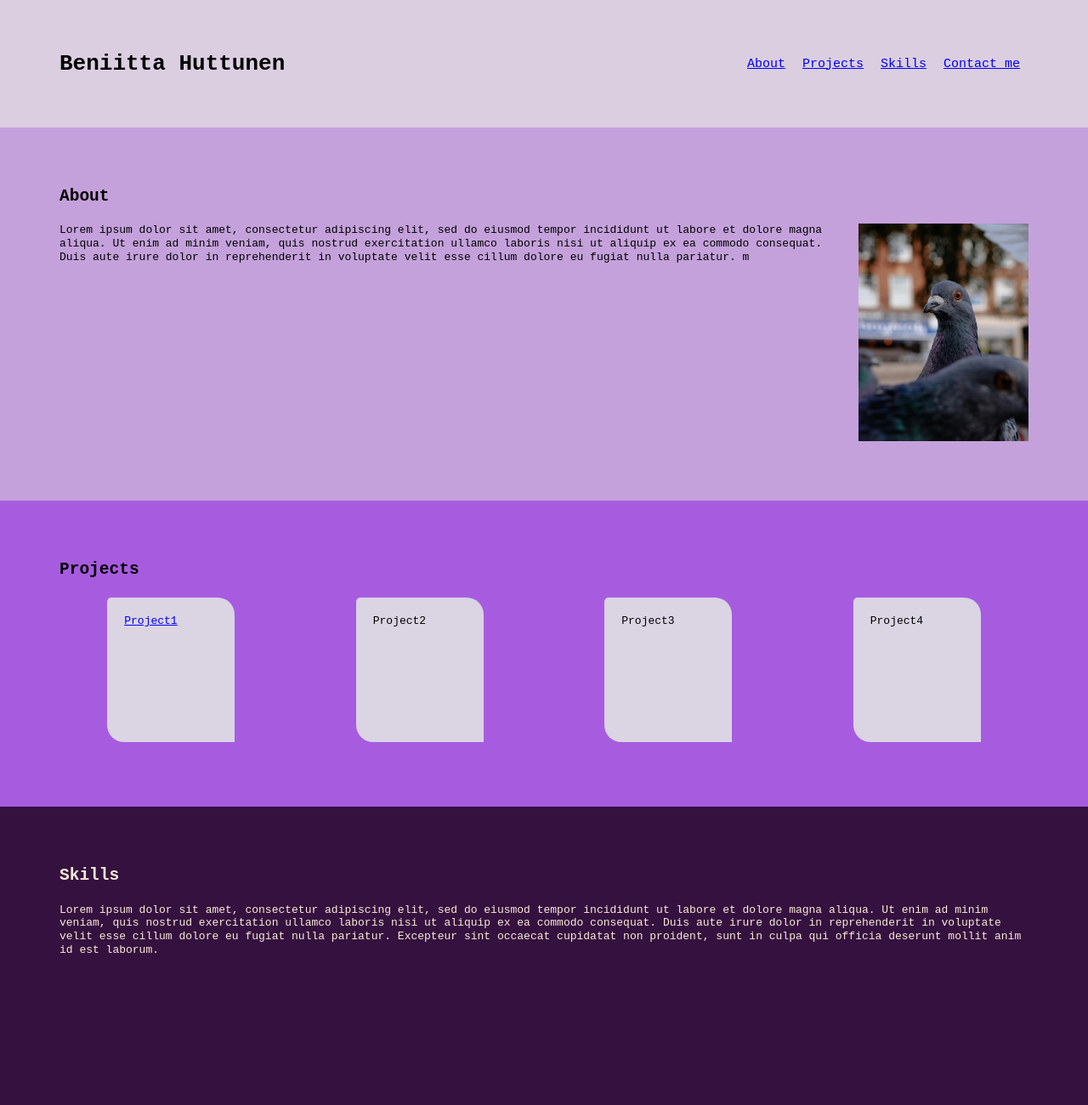
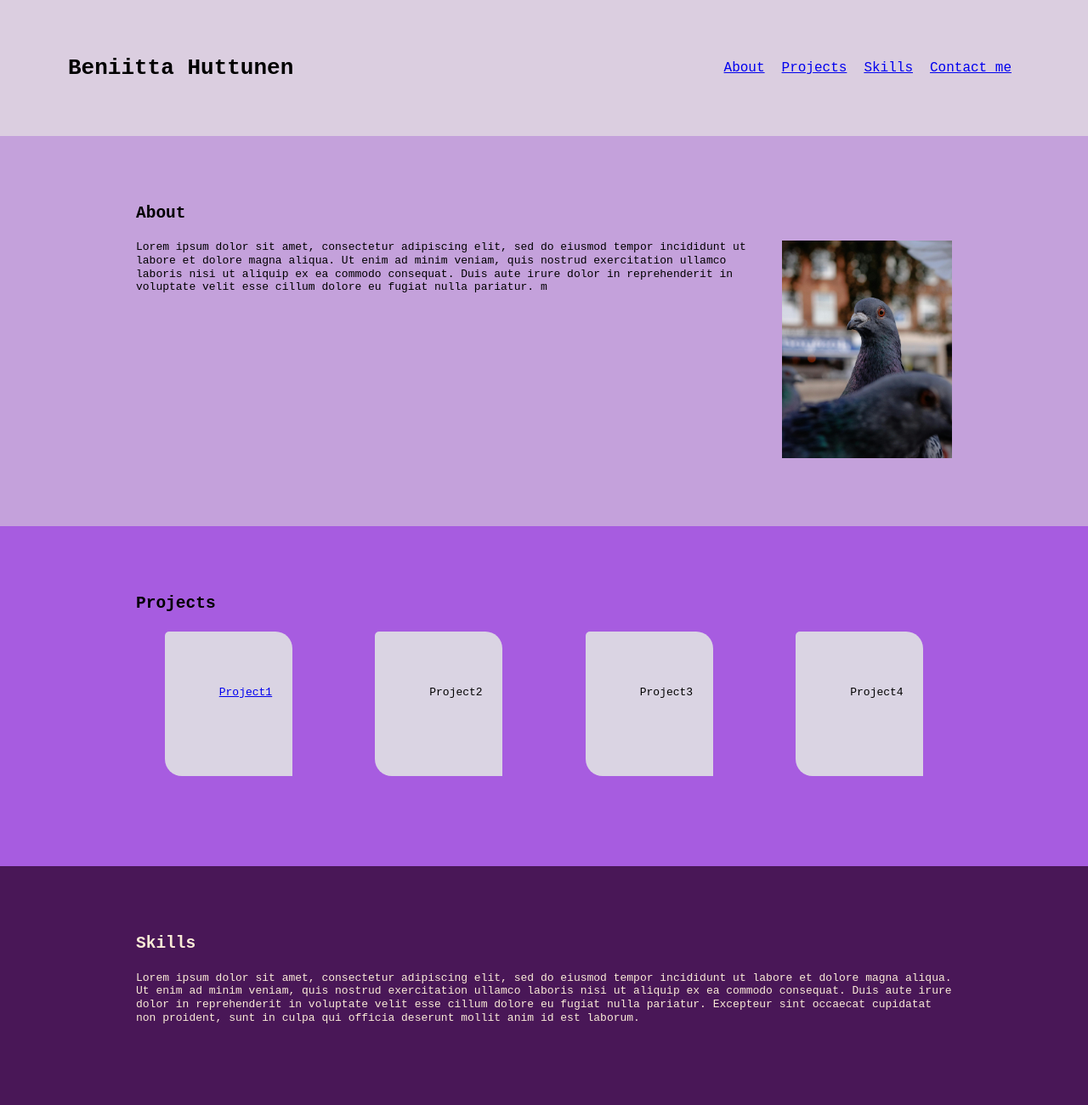
Before and after one commit to HuttunenBe/htmlcss_tasks, a plain HTML site: page 06_week/index.html in a window 1280 px wide. Shown: the top 1300 px of the page at 85% size. Drawn offline with Linux system fonts and the light colour scheme.

Commit message:
add paddings and flexbox to about-section

```diff
--- a/06_week/style.css
+++ b/06_week/style.css
@@ -10,51 +10,42 @@
     font-family: monospace;
   }
 
-  h2 {
+  h2{
       margin: 0 0 20px 0;
   }
 
-  container{
-    max-width: 1200px;
-    padding: 20px;
-  }
 
   header {
     display: flex;
     background-color: rgb(219, 206, 224);
     justify-content: space-between;
     align-items: center;
-    padding: 70px;
+    padding: 5rem;
     height: 150px;
-    display: flex;
     flex-direction: row;
-
-
   }
 
-  nav  ul{
+  nav ul {
     display: flex;
     flex-direction: row;
     list-style: none;
-   color:blueviolet;
-   font-size: 15px;
+    color: blueviolet;
+    font-size: 1rem;
   }
 
-  nav ul li{
+  nav ul li {
     margin: 10px;
   }
 
-
   #about {
     background-color: rgb(196, 161, 219);
-    padding: 70px;
+    padding: 5rem 10rem 5rem 10rem;
     line-height: 1.2;
     display: flex;
     flex-direction: row;
-    justify-content: flex-start;
+    justify-content: space-between;
     align-items: flex-start;
     flex-wrap: wrap;
-
   }
 
   #about h2 {
@@ -69,10 +60,9 @@
     gap: 20px;
   }
 
-#paragraph{
+  #paragraph {
     flex: 1;
     text-align: left;
-
   }
 
   #pigeon {
@@ -84,10 +74,9 @@
 
 
 #projects{
-
   background-color: rgb(167, 92, 224);
   height: 45vh;
-  padding: 70px;
+  padding: 5rem 10rem 20rem 10rem;
   line-height: 1.2;
   flex-direction: column;
   justify-content: center;
@@ -100,38 +89,37 @@
   justify-content: space-around;
   gap: 30px;
   flex-wrap: wrap;
-
 }
 
 #project {
   background-color: rgb(218, 212, 227);
-  padding: 20px;
+  padding: 4rem;
   width: 150px;
   height: 170px;
   border-radius: 5px 20px 0px;
+
 ;
+
 }
 
 
-
 #skills{
-  background-color: rgb(53, 17, 63);
+  background-color: rgb(73, 23, 87);
   height: 45vh;
-  padding: 70px;
+  padding: 5rem 10rem 5rem 10rem;
   color:antiquewhite;
   line-height: 1.2;
+
 }
 
 
-
-
-  footer  {
+  footer{
     display: flex;
     background-color: rgb(219, 206, 224);
     justify-content: space-between;
     align-items: center;
     height: 150px;
-    padding: 70px;
+    padding: 4rem;
   }
 
 
@@ -141,13 +129,19 @@
 
     @media (max-width:1200px){
       body{
-        background-color: rgb(123, 115, 105);
+        background-color: rgb(22, 35, 20);
+      }
+    }
+
+    @media (max-width:768px) {
+      body {
+          background-color: rgb(61, 111, 63);
       }
   }
 
 
-    @media (max-width:375px) {
+    @media (max-width:375px){
       body{
-        background-color: rgb(41, 27, 7);
+        background-color: rgb(41, 149, 52);
       }
     }
```
Lines whose indentation alone changed are shown as unchanged.
